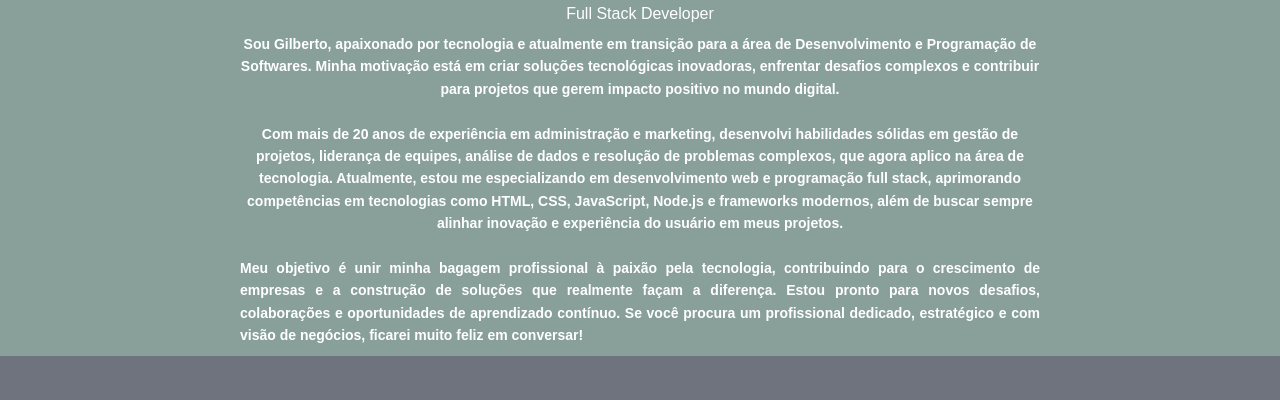
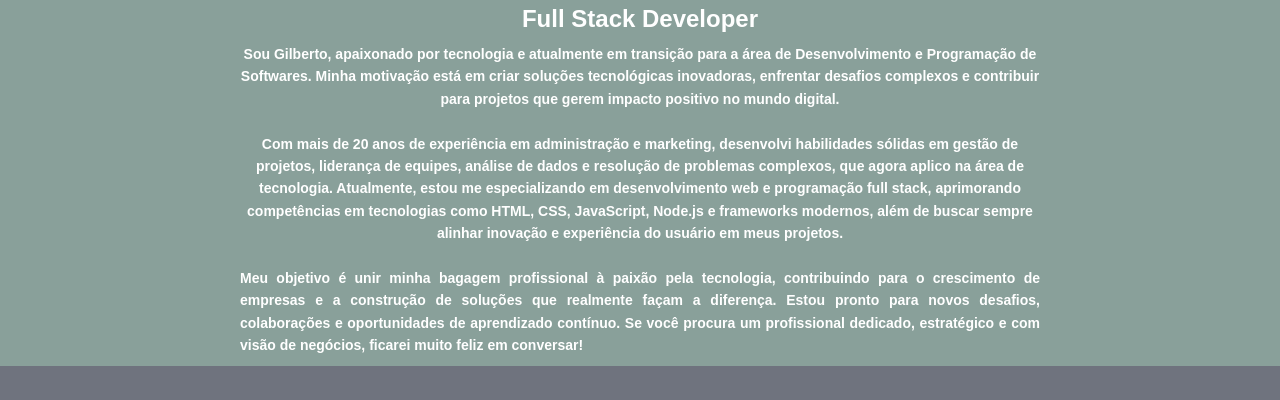
Before and after one commit to GilbertoFSJunior/Portfolio-atual, a plain HTML site: page index.html in a window 1280 px wide. Shown: the part 128-528 px from the top of the page. Drawn offline with Linux system fonts and the light colour scheme.

Commit message:
Update index.html

```diff
--- a/index.html
+++ b/index.html
@@ -29,7 +29,7 @@
       <div class="introducao-conteudo">
         <div class="introducao-texto">
           <h1>Gilberto Junior</h1>
-          <p>Full Stack Developer</p>
+          <h2><p>Full Stack Developer</p><h2>
           <h3>
             <p>
               Sou Gilberto, apaixonado por tecnologia e atualmente em transição
```
